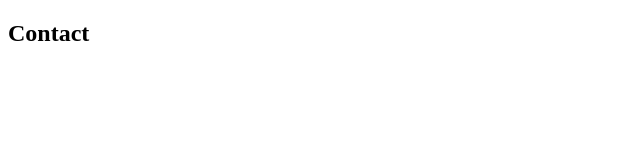
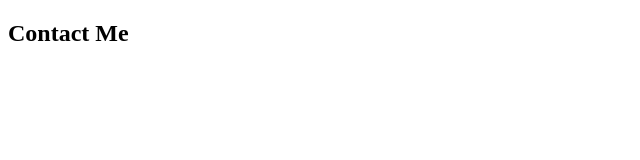
Before and after one commit to lilmonstar/portfolio-website, a Next.js app: page /Contact in a window 1280 px wide. Shown: the top 160 px of the page, without its empty margins (0-640 px from the left). Built offline with nearby package versions, Linux system fonts and the light colour scheme.

Commit message:
tenth commit

```diff
--- a/pages/Contact.tsx
+++ b/pages/Contact.tsx
@@ -4,7 +4,7 @@ import React from 'react'
 function Contact() {
   return (
     <div className='w-full h-screen' id='contact'>
-        <h2>Contact</h2>
+        <h2 className='text-center'>Contact Me</h2>
     </div>
   )
 }
--- a/pages/Projects.tsx
+++ b/pages/Projects.tsx
@@ -4,7 +4,7 @@ import React from 'react'
 function Projects() {
   return (
     <div className='w-full h-screen' id='projects'>
-        <h2>Projects</h2>
+        <h2 className='text-center'>My Projects</h2>
     </div>
   )
 }
--- a/pages/Services.tsx
+++ b/pages/Services.tsx
@@ -4,7 +4,7 @@ import React from 'react'
 function Services() {
   return (
     <div className='w-full h-screen' id='services'>
-      <h2>My Services</h2>
+      <h2 className='text-center'>My Services</h2>
     </div>
   )
 }
```
Also changed, not shown: pages/Hero.tsx (+2 -2 lines), 2 other files (tests, documents, lock files or other folders).
